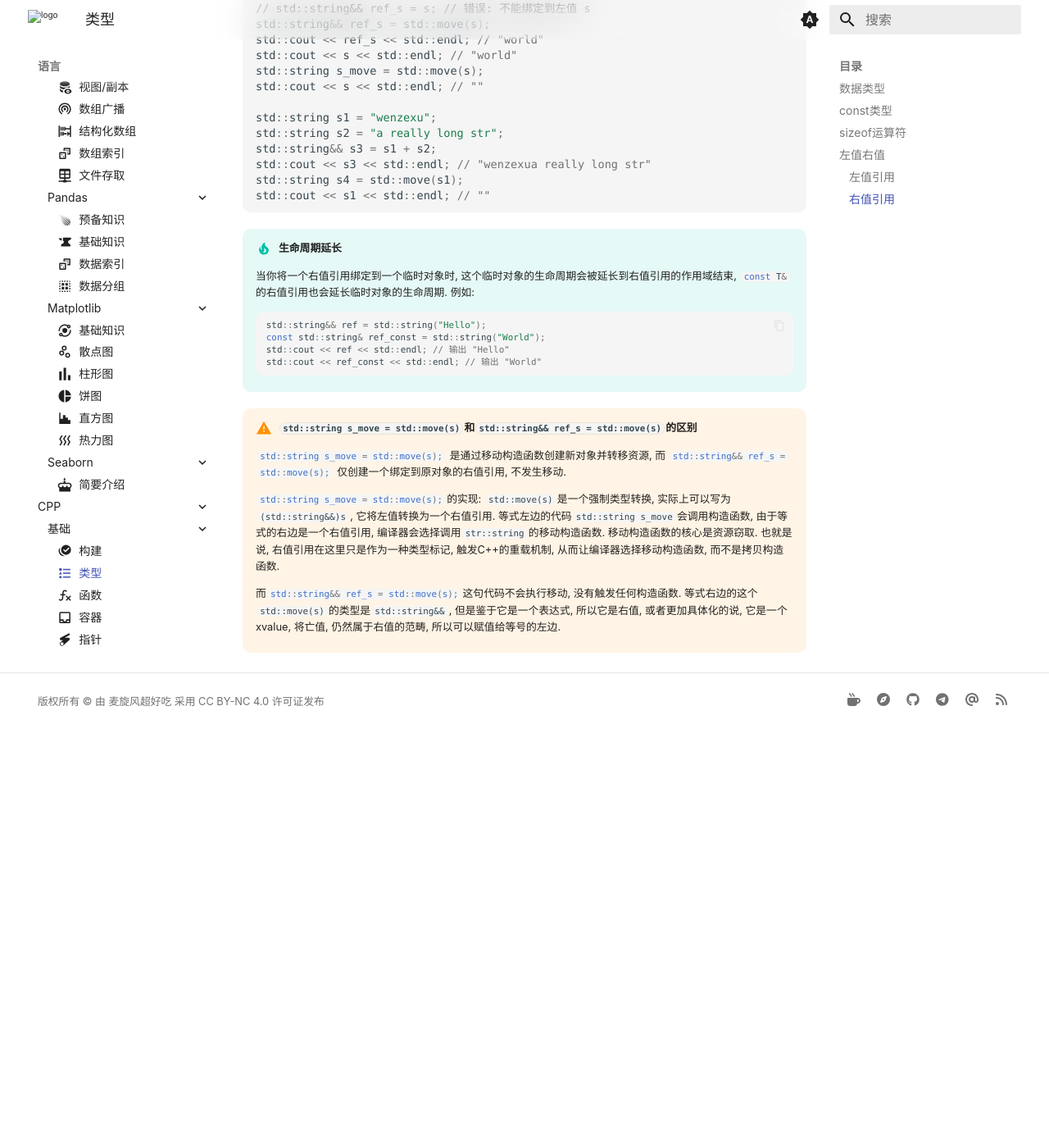
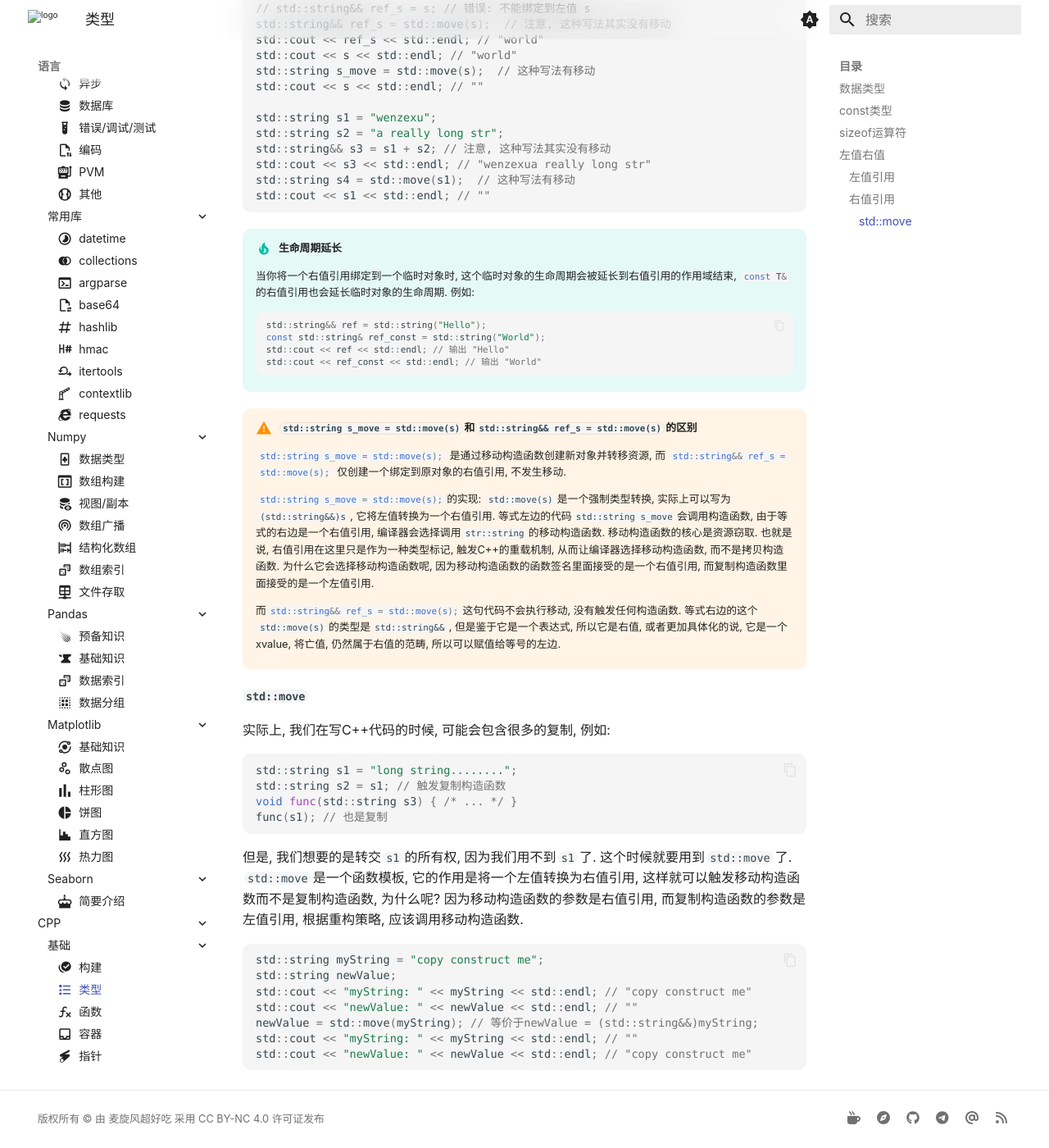
Before and after one commit to ricolxwz/note, an MkDocs documentation site: the page built from docs/language/cpp/foundation/type.md, in a window 1280 px wide and 1400 px high, scrolled down 4651 px. Shown: the whole window at 82% size. Built offline with MkDocs 1.6.1 and Material for MkDocs 9.7.7, drawn with Linux system fonts in a browser that asks for light colours; some web fonts are replaced; a style sheet for code colours, icons or effects is not loaded; before the commit the page ends 5542 px from its top, so only the background shows below that.

Commit message:
docs: update type.md

````diff
--- a/docs/language/cpp/foundation/type.md
+++ b/docs/language/cpp/foundation/type.md
@@ -165,17 +165,17 @@
 
 std::string s = "world";
 // std::string&& ref_s = s; // 错误: 不能绑定到左值 s
-std::string&& ref_s = std::move(s);
+std::string&& ref_s = std::move(s);  // 注意, 这种写法其实没有移动
 std::cout << ref_s << std::endl; // "world"
 std::cout << s << std::endl; // "world"
-std::string s_move = std::move(s);
+std::string s_move = std::move(s);  // 这种写法有移动
 std::cout << s << std::endl; // ""
 
 std::string s1 = "wenzexu";
 std::string s2 = "a really long str";
-std::string&& s3 = s1 + s2;
+std::string&& s3 = s1 + s2; // 注意, 这种写法其实没有移动
 std::cout << s3 << std::endl; // "wenzexua really long str"
-std::string s4 = std::move(s1);
+std::string s4 = std::move(s1);  // 这种写法有移动
 std::cout << s1 << std::endl; // ""
 ```
 
@@ -194,6 +194,29 @@
 
     `std::string s_move = std::move(s);` 是通过移动构造函数创建新对象并转移资源, 而 `std::string&& ref_s = std::move(s);` 仅创建一个绑定到原对象的右值引用, 不发生移动.
 
-    `std::string s_move = std::move(s);`的实现: `std::move(s)`是一个强制类型转换, 实际上可以写为`(std::string&&)s`, 它将左值转换为一个右值引用. 等式左边的代码`std::string s_move`会调用构造函数, 由于等式的右边是一个右值引用, 编译器会选择调用`str::string`的移动构造函数. 移动构造函数的核心是资源窃取. 也就是说, 右值引用在这里只是作为一种类型标记, 触发C++的重载机制, 从而让编译器选择移动构造函数, 而不是拷贝构造函数.
+    `std::string s_move = std::move(s);`的实现: `std::move(s)`是一个强制类型转换, 实际上可以写为`(std::string&&)s`, 它将左值转换为一个右值引用. 等式左边的代码`std::string s_move`会调用构造函数, 由于等式的右边是一个右值引用, 编译器会选择调用`str::string`的移动构造函数. 移动构造函数的核心是资源窃取. 也就是说, 右值引用在这里只是作为一种类型标记, 触发C++的重载机制, 从而让编译器选择移动构造函数, 而不是拷贝构造函数. 为什么它会选择移动构造函数呢, 因为移动构造函数的函数签名里面接受的是一个右值引用, 而复制构造函数里面接受的是一个左值引用.
 
     而`std::string&& ref_s = std::move(s);`这句代码不会执行移动, 没有触发任何构造函数. 等式右边的这个`std::move(s)`的类型是`std::string&&`, 但是鉴于它是一个表达式, 所以它是右值, 或者更加具体化的说, 它是一个xvalue, 将亡值, 仍然属于右值的范畴, 所以可以赋值给等号的左边.
+
+#### `std::move`
+
+实际上, 我们在写C++代码的时候, 可能会包含很多的复制, 例如:
+
+```cpp
+std::string s1 = "long string........";
+std::string s2 = s1; // 触发复制构造函数
+void func(std::string s3) { /* ... */ }
+func(s1); // 也是复制
+```
+
+但是, 我们想要的是转交`s1`的所有权, 因为我们用不到`s1`了. 这个时候就要用到`std::move`了. `std::move`是一个函数模板, 它的作用是将一个左值转换为右值引用, 这样就可以触发移动构造函数而不是复制构造函数, 为什么呢? 因为移动构造函数的参数是右值引用, 而复制构造函数的参数是左值引用, 根据重构策略, 应该调用移动构造函数.
+
+```cpp
+std::string myString = "copy construct me";
+std::string newValue;
+std::cout << "myString: " << myString << std::endl; // "copy construct me"
+std::cout << "newValue: " << newValue << std::endl; // ""
+newValue = std::move(myString); // 等价于newValue = (std::string&&)myString;
+std::cout << "myString: " << myString << std::endl; // ""
+std::cout << "newValue: " << newValue << std::endl; // "copy construct me"
+```
````
